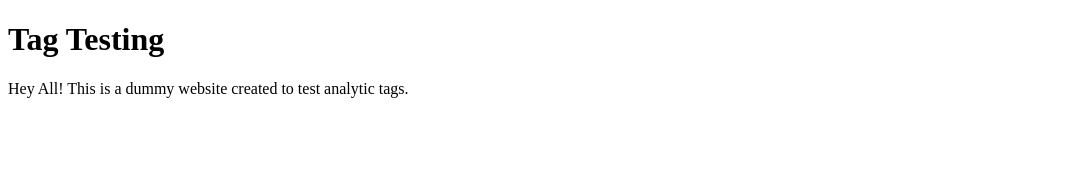
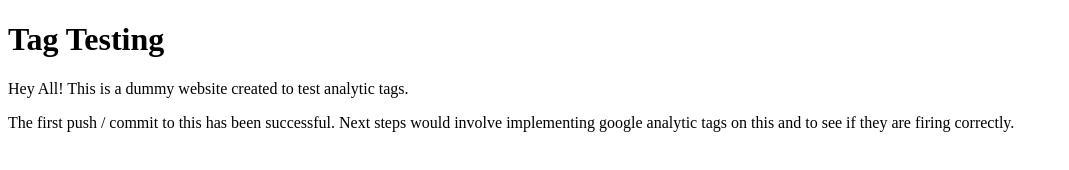
Before and after one commit to DigitalTurnkey/DigitalTurnkey.github.io, a plain HTML site: page index.html in a window 1280 px wide. Shown: the whole page, without its empty margins (0-1069 px from the left). Drawn offline with Linux system fonts and the light colour scheme.

Commit message:
Version 2

```diff
--- a/index.html
+++ b/index.html
@@ -3,5 +3,6 @@
 <body>
 <h1> Tag Testing </h1>
 <p> Hey All! This is a dummy website created to test analytic tags. </p>
+<p> The first push / commit to this has been successful. Next steps would involve implementing google analytic tags on this and to see if they are firing correctly. </p>
 </body>
 </html>
```
